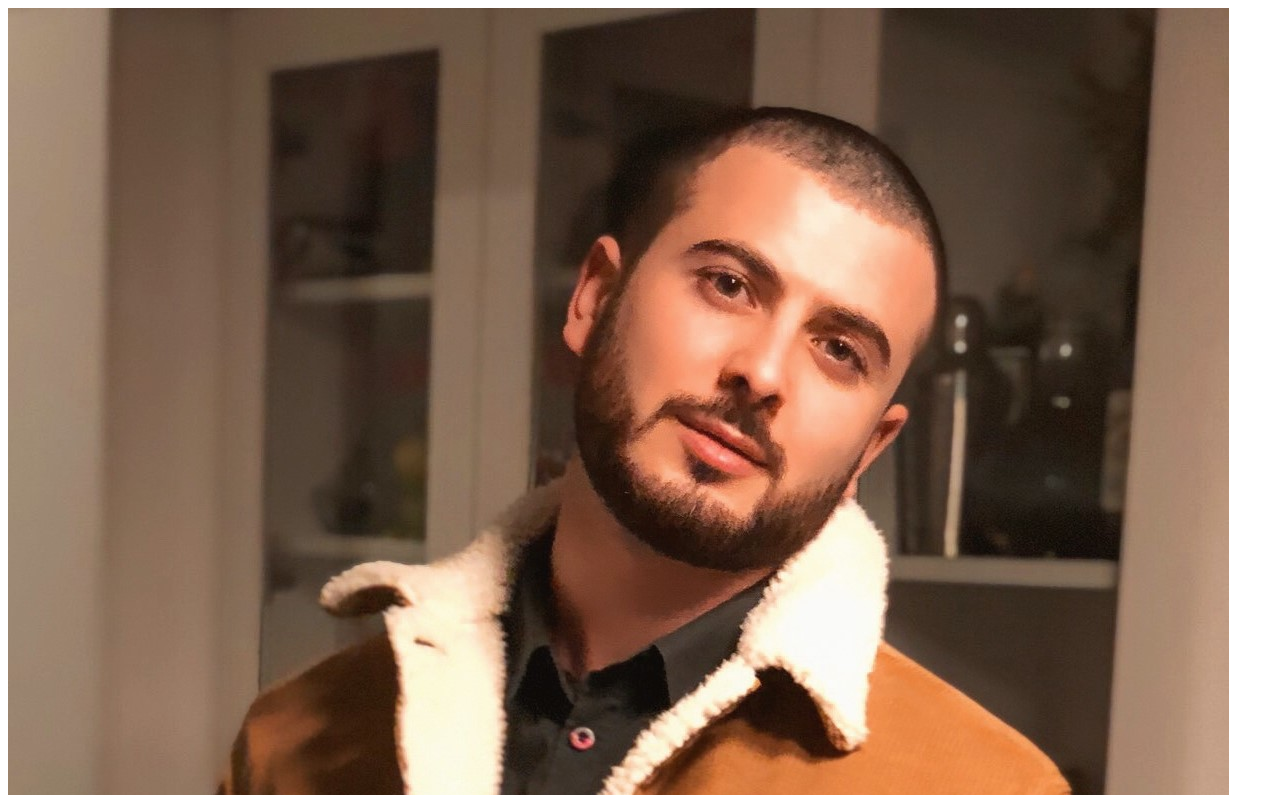
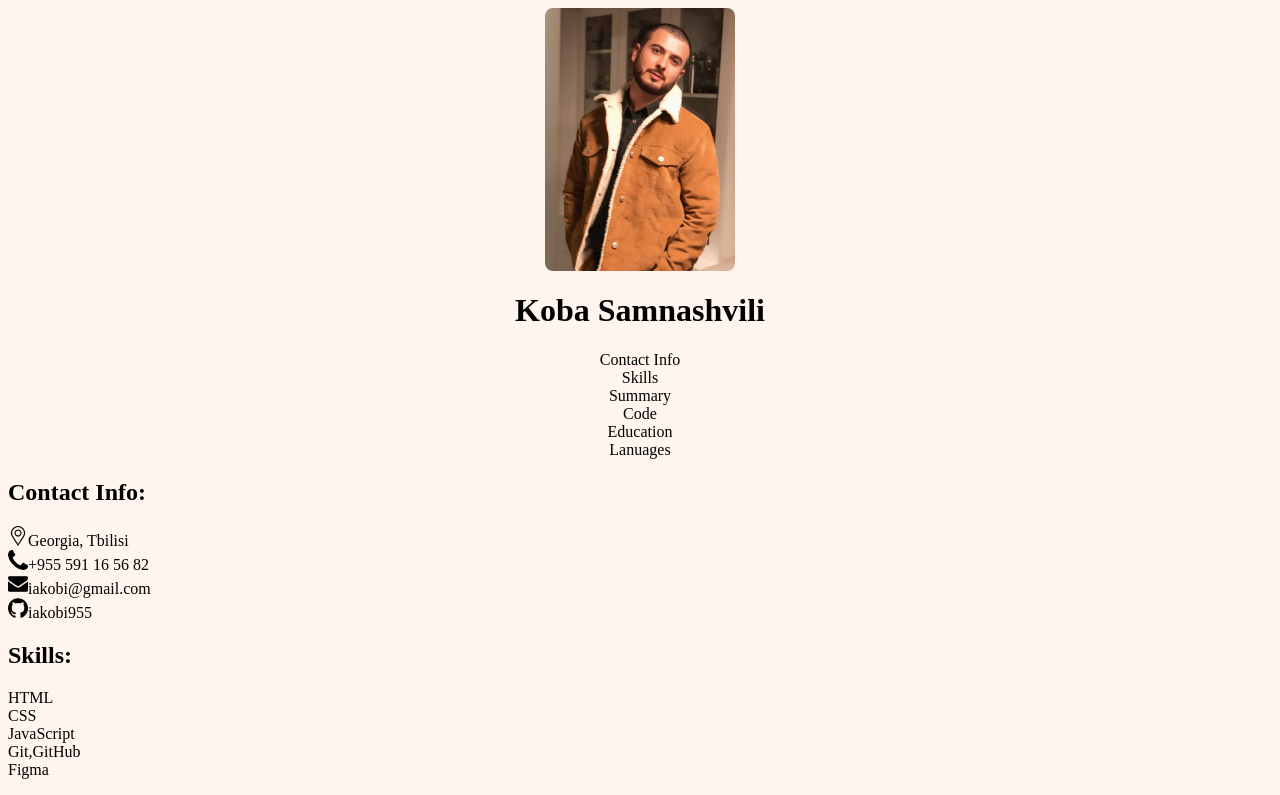
Before and after one commit to iakobi955/rsschool-cv, a plain HTML site: page index.html in a window 1280 px wide. Shown: the top 795 px of the page. Drawn offline with Linux system fonts and the light colour scheme.

Commit message:
feat: add some features

```diff
--- a/index.html
+++ b/index.html
@@ -5,11 +5,12 @@
     <meta http-equiv="X-UA-Compatible" content="IE=edge">
     <meta name="viewport" content="width=device-width, initial-scale=1.0">
     <title>cv K S</title>
+    <link rel="stylesheet" href="./style.css" />
 </head>
 <body>
     <header>
-        <img src="images/cv photo.jpeg" alt="cv photo">
-        <h1 class="name">Koba Samnashvili</h1>
+        <img class="personalPhoto" src="images/cv photo.jpeg" alt="cv photo">
+        <h1 id="name">Koba Samnashvili</h1>
     </header>
     <nav>
         <ul>
@@ -29,7 +30,7 @@
             <li><img src="images/envelope.png" alt="email logo">iakobi@gmail.com</li>
             <li><img src="images/github-logo.png" alt="github logo">iakobi955</li>
         </ul>
-        <h2 class="skills">Skills:</h2>
+        <h2 id="skills">Skills:</h2>
         <ul>
             <li>HTML</li>
             <li>CSS</li>
@@ -39,14 +40,14 @@
         </ul>
     </section>
     <aside>
-        <h2 class="summary">Summary:</h2>
+        <h2 id="summary">Summary:</h2>
         <p>
             I have  Master Degree in Economics. Until now, programming was my hobby,
             because I enjoy this activity and I like it, I want to make it a major profession.
             At the same time I want to prove that becoming a skilled programmer depends on your desire and diligence.
             My goal is to become a full stack developer at Epam Georgia.
         </p>
-        <h2 class="code">Code:</h2>
+        <h2 id="code">Code:</h2>
         <p>
             function drawWall(){
                 for(var i=0; i<NUM_ROWS; i++){
@@ -59,13 +60,13 @@
                 }
             }
         </p>
-        <h2 class="education">Education:</h2>
+        <h2 id="education">Education:</h2>
         <ul>
             <li>Tbilisi State University's master degree in Economics</li>
             <li>freecodecamp.org - Responsive Web Design</li>
             <li>bitcamp - JavaScript Fundaments</li>
         </ul>
-        <h2 class="lanugages">Languages:</h2>
+        <h2 id="lanugages">Languages:</h2>
         <ul>
             <li>Georgian - native</li>
             <li>English - B2</li>
--- a/style.css
+++ b/style.css
@@ -0,0 +1,36 @@
+html {
+    background-color: #FFF5EE;
+}
+img {
+    width: 20px;
+    height: 20px;
+}
+a {
+	text-decoration: none;
+	color: inherit;
+	cursor: pointer;
+}
+ul {
+    list-style-type: none;
+    margin: 0;
+    padding: 0;
+}
+header {
+    display: flex;
+    flex-direction: column;
+    justify-content: center;
+    align-items: center;
+    text-align: center;
+}
+.personalPhoto {
+    width: 15%;
+    height:15%;
+    border-radius: 8px;
+}
+nav {
+    display: flex;
+    flex-direction: row;
+    justify-content: center;
+
+    text-align: center;
+}
```
